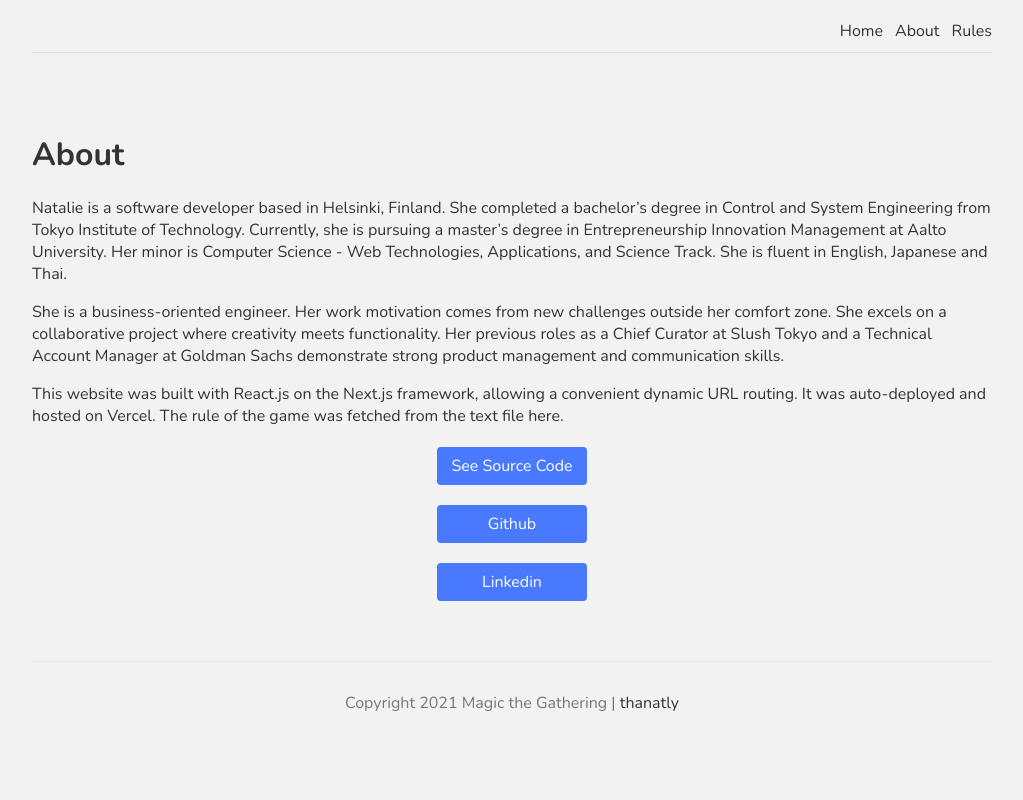
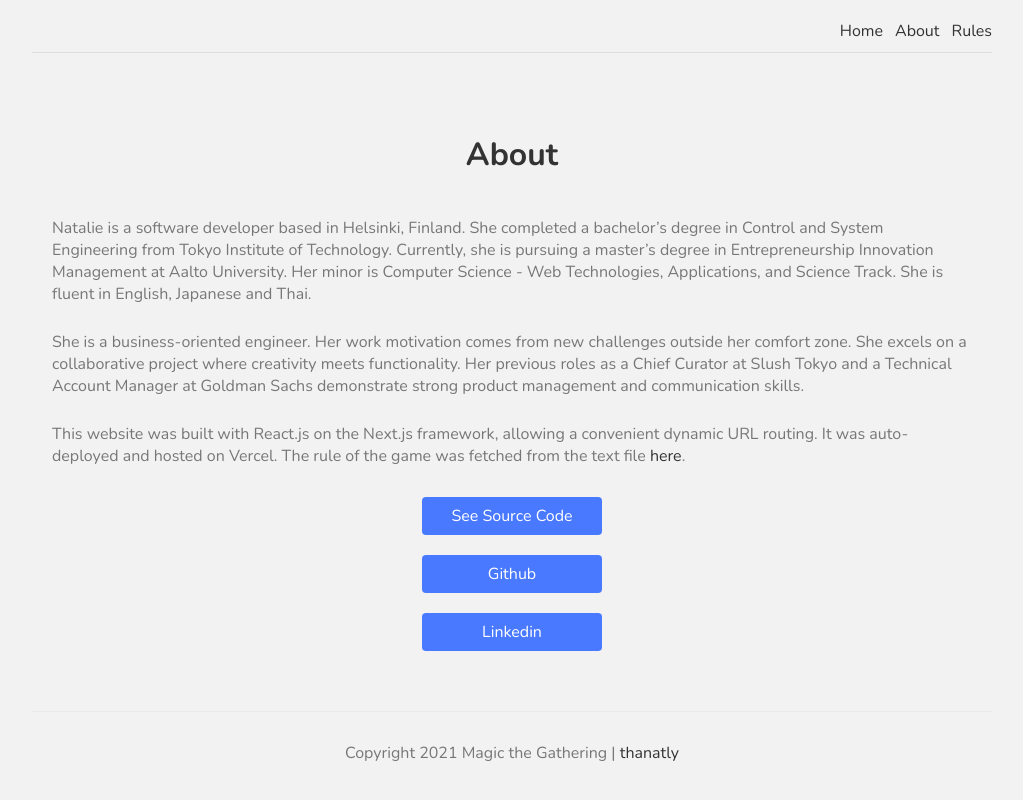
Before and after one commit to thanatly/magic-rulebook, a Next.js app: page /about in a window 1280 px wide. Shown: the whole page, without its empty margins (128-1151 px from the left). Built offline with nearby package versions, Linux system fonts and the light colour scheme.

Commit message:
Update CSS

```diff
--- a/pages/about.js
+++ b/pages/about.js
@@ -9,10 +9,10 @@ const About = () => {
         <meta name="keywords" content="rules"/>
       </Head>
       <div>
-        <h1>About</h1>
-        <p>Natalie is a software developer based in Helsinki, Finland. She completed a bachelor’s degree in Control and System Engineering from Tokyo Institute of Technology. Currently, she is pursuing a master’s degree in Entrepreneurship Innovation Management at Aalto University. Her minor is Computer Science - Web Technologies, Applications, and Science Track. She is fluent in English, Japanese and Thai.</p>
-        <p>She is a business-oriented engineer. Her work motivation comes from new challenges outside her comfort zone. She excels on a collaborative project where creativity meets functionality. Her previous roles as a Chief Curator at Slush Tokyo and a Technical Account Manager at Goldman Sachs demonstrate strong product management and communication skills.</p>
-        <p>This website was built with React.js on the Next.js framework, allowing a convenient dynamic URL routing. It was auto-deployed and hosted on Vercel. The rule of the game was fetched from the text file <a href="https://media.wizards.com/2021/downloads/MagicCompRules%2020210419.txt"> here</a>. </p>
+        <h1 className={styles.title}>About</h1>
+        <p className={styles.text}>Natalie is a software developer based in Helsinki, Finland. She completed a bachelor’s degree in Control and System Engineering from Tokyo Institute of Technology. Currently, she is pursuing a master’s degree in Entrepreneurship Innovation Management at Aalto University. Her minor is Computer Science - Web Technologies, Applications, and Science Track. She is fluent in English, Japanese and Thai.</p>
+        <p className={styles.text}>She is a business-oriented engineer. Her work motivation comes from new challenges outside her comfort zone. She excels on a collaborative project where creativity meets functionality. Her previous roles as a Chief Curator at Slush Tokyo and a Technical Account Manager at Goldman Sachs demonstrate strong product management and communication skills.</p>
+        <p className={styles.text}>This website was built with React.js on the Next.js framework, allowing a convenient dynamic URL routing. It was auto-deployed and hosted on Vercel. The rule of the game was fetched from the text file <a href="https://media.wizards.com/2021/downloads/MagicCompRules%2020210419.txt"> here</a>. </p>
         <a className={styles.btn} href="https://github.com/thanatly/magic-rulebook">See Source Code</a>
         <a className={styles.btn} href="https://github.com/thanatly">Github</a>
         <a className={styles.btn} href="https://www.linkedin.com/in/nutthanuntha/">Linkedin</a>
--- a/styles/Home.module.css
+++ b/styles/Home.module.css
@@ -5,10 +5,13 @@
 }
 .text {
   color: #777;
+  padding-right: 20px;
+  padding-left: 20px;
+  padding-bottom: 10px;
 }
 .btn {
   display: block;
-  width: 150px;
+  width: 180px;
   padding: 8px 0;
   margin: 20px auto;
   background: #4979ff;
@@ -16,3 +19,7 @@
   color: white;
   text-align: center;
 }
+  .btn:hover {
+    background: #eaeaea;
+    color: #333;
+  }
--- a/styles/globals.css
+++ b/styles/globals.css
@@ -8,6 +8,14 @@ body {
 a {
   color: #333;
   text-decoration: none;
+}
+a:hover {
+  color: #4979ff;
+  text-decoration: underline;
+}
+a:active {
+  color: #4979ff;
+  text-decoration: underline;
 }
 .content {
   max-width: 960px;
@@ -42,3 +50,9 @@ footer {
   color: #4979ff;
   text-decoration: underline;
 }
+
+input {
+  background: #fff;
+  color: #777;
+  border: 1px solid #777;
+}
```
